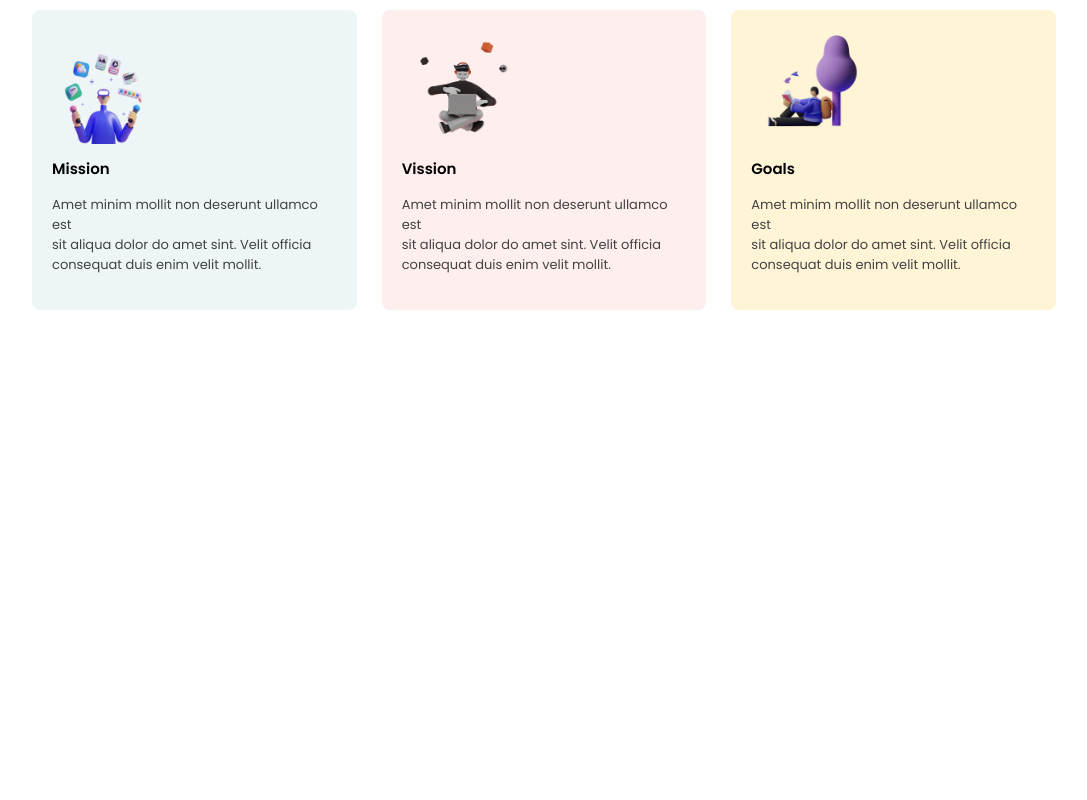
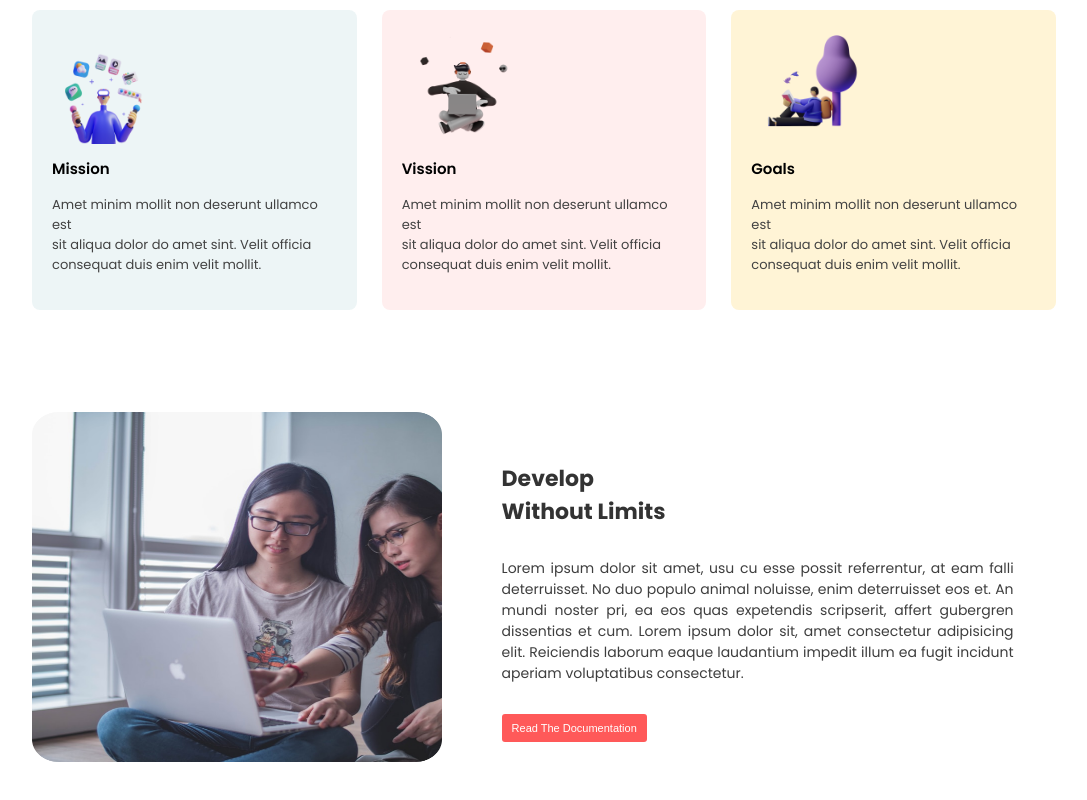
Before and after one commit to jahidhasan6676/mission-2022, a plain HTML site: page index.html in a window 1280 px wide. Shown: the part 588-1388 px from the top of the page, without its empty margins (96-1183 px from the left). Before the commit the page ends 1000 px from the top, so only its background shows below. Drawn offline with Linux system fonts and the light colour scheme.

Commit message:
added the work develop style and media query

```diff
--- a/index.html
+++ b/index.html
@@ -53,6 +53,22 @@
             </div>
 
         </section>
+        <!-- mission container part end -->
+
+        <!-- work develop -->
+         <section class="work-develop">
+            <div class="work-pic">
+                <img src="./images/pictures/coding.png">
+            </div>
+            <div class="work-content">
+                <h4 class="work-title">Develop <br>
+                    Without Limits</h4>
+                    <p class="work-description">Lorem ipsum dolor sit amet, usu cu esse possit referrentur, at eam falli deterruisset. No duo populo animal noluisse, enim deterruisset eos et. An mundi noster pri, ea eos quas expetendis scripserit, affert gubergren dissentias et cum. Lorem ipsum dolor sit, amet consectetur adipisicing elit. Reiciendis laborum eaque laudantium impedit illum ea fugit incidunt aperiam voluptatibus consectetur.</p>
+                    <button class="btn-primary">Read The Documentation</button>
+
+            </div>
+
+         </section>
 
     </main>
     <footer>
--- a/styles/atyle.css
+++ b/styles/atyle.css
@@ -160,15 +160,72 @@ body{
 @media screen and (max-width:576px) {
     .mission-container{
         margin-top:500px;
+        width:100%;
     }
     .mission-head{
         flex-direction:column;
     }
     .mission, .vission, .goals{
-        width:90%;
+        width:100%;
     }
-    .title{
+    /* .title{
         text-align: left;
-    }
+    } */
 
 }
+/* media query style end */
+
+
+/* work develop style */
+.work-develop{
+    width:80%;
+    height:350px;
+
+    margin:0 auto;
+    margin-bottom:100px;
+    display:flex;
+    gap:60px;
+}
+.work-pic{
+    width:40%;
+    height:350px;
+
+}
+.work-pic img{
+    width:100%;
+    height:100%;
+}
+.work-content{
+    width:50%;
+    height:350px;
+
+}
+.work-title{
+    color: rgb(51, 51, 51);
+    font-size: 22px;
+    font-weight: 700;
+    margin-top:50px;
+
+}
+.work-description{
+    color: rgb(62, 62, 62);
+    font-size: 14px;
+    font-weight: 400;
+    text-align: justify;
+    margin-top:30px;
+    margin-bottom:30px;
+
+}
+/* media query start */
+@media screen and (max-width:576px) {
+    .work-develop{
+        flex-direction: column;
+        margin-top:700px;
+    }
+    .work-pic{
+        width:100%;
+    }
+    .work-content{
+        width:100%;
+    }
+}
```
